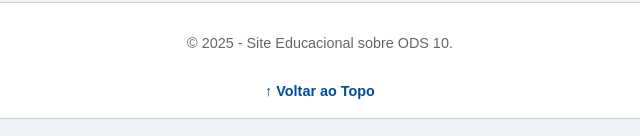
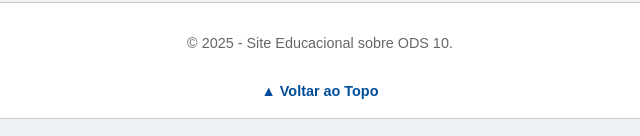
Before and after one commit to romulo032/SITE-TRABALHOSO-2, a plain HTML site: page index.html in a window 1280 px wide. Shown: the part 2676-2812 px from the top of the page, 350-990 px from the left. Drawn offline with Linux system fonts and the light colour scheme.

Commit message:
Add files via upload

```diff
--- a/index.html
+++ b/index.html
@@ -258,7 +258,7 @@
         <p>&copy; 2025 - Site Educacional sobre ODS 10.</p>
 
         <a href="#o-que-e" class="top-link">
-            &#x2191; Voltar ao Topo
+    &#9650; Voltar ao Topo
         </a>
     </footer>
 
```
